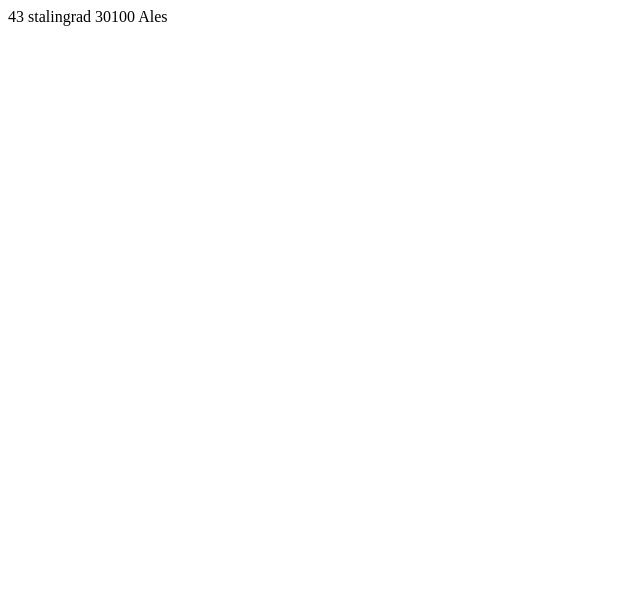
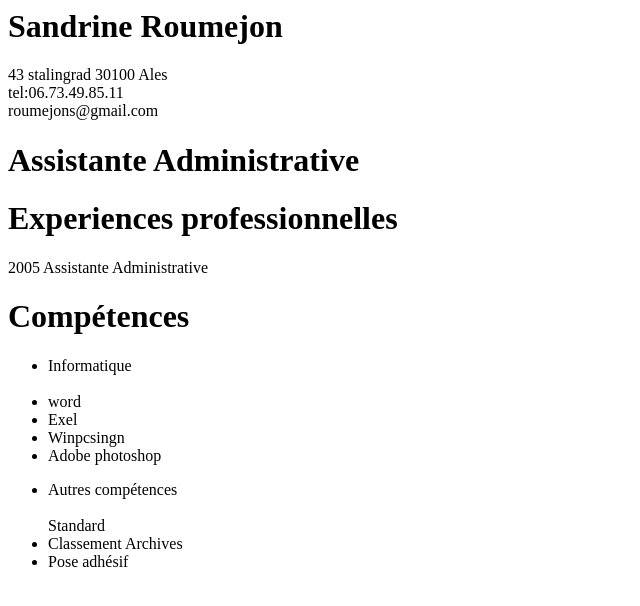
Before and after one commit to SandrineRoumejon/cv, a plain HTML site: page index.html in a window 1280 px wide. Shown: the whole page, without its empty margins (0-640 px from the left). Drawn offline with Linux system fonts and the light colour scheme.

Commit message:
nouvelle index html

```diff
--- a/index.html
+++ b/index.html
@@ -1,11 +1,47 @@
 <!DOCTYPE>
-<html lang="fr">
-<head>
-<meta charset utf=8/>
-  <titre Sandrine Roumejon titre/>
-</head>
-<body>
-<p> 43 stalingrad 30100 Ales</P>
+ <html lang="fr">
+   <head>
+     <meta charset="utf-8"/>
+      <title>CV</title>
+	</head>
 
-</body>
+	<body>
+	<div class="coordonnées">
+		<h1>Sandrine Roumejon</h1>
+			<p>43 stalingrad 30100 Ales</br>
+			   tel:06.73.49.85.11</br>
+			   roumejons@gmail.com</p>
+	</div>
+	    <h1>Assistante Administrative</h1>
+	<div class="Experiences Professionnelles">
+	    <h1>Experiences professionnelles</h1>
+	        <p> 2005 Assistante Administrative</br>
+
+
+	 </div>
+
+    <div class="Competences">
+        <h1>Compétences </h1>
+        <ul>
+            <li>Informatique</li>
+            <br />
+            <li>word</li>
+            <li>Exel</li>
+            <li>Winpcsingn</li>
+            <li>Adobe photoshop</li>
+        </ul>
+        <ul>
+
+            <li>Autres compétences</li>
+            <br
+            <li> Standard </li>
+            <li> Classement Archives</li>
+            <li> Pose adhésif</li>
+    </ul>
+    </div>
+    <div class="formation">
+
+
+
+	</body>
 </html>
```
